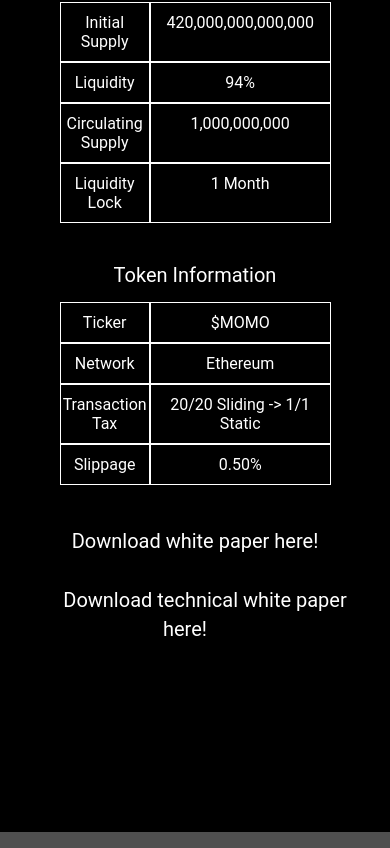
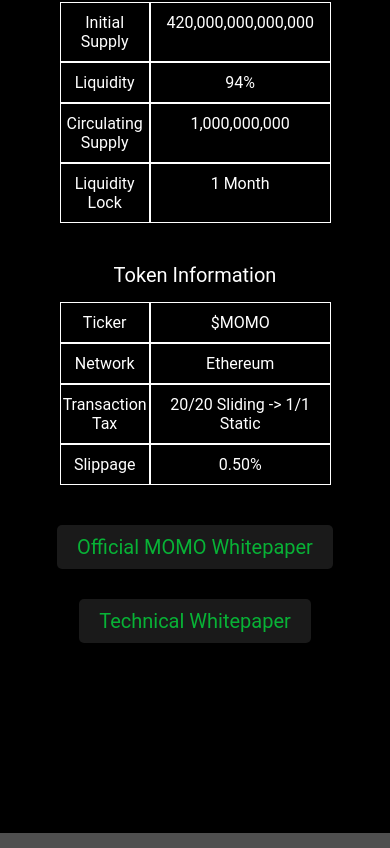
Before and after one commit to Loftly/MOMO, a Next.js app: page / in a window 390 px wide. Shown: the part 6331-7179 px from the top of the page. Built offline with nearby package versions, Linux system fonts and the light colour scheme; grey boxes are pictures that could not be loaded; a web font is replaced by a local one.

Commit message:
Optimizing Mobile/PC

```diff
--- a/src/components/tokenomics/index.js
+++ b/src/components/tokenomics/index.js
@@ -68,10 +68,10 @@ export default function Tokenomics(){
                     </div>
                 ))}
                 <div className={Styles.whitePaper}>
-                    <a href='/Main_WP.pdf' target="_blank">Download white paper here!</a>
+                    <a href='/Main_WP.pdf' target="_blank">Official MOMO Whitepaper</a>
                 </div>
                 <div className={Styles.whitePaper}>
-                    <a href='/Technical_White_Paper.pdf' target="_blank">Download technical white paper here!</a>
+                    <a href='/Technical_White_Paper.pdf' target="_blank">Technical Whitepaper</a>
                 </div>
             </div>
         </div>
--- a/src/components/tokenomics/index.module.scss
+++ b/src/components/tokenomics/index.module.scss
@@ -1,7 +1,10 @@
+/* Phase Circle SCSS */
 .container {
     padding: 40px 0;
     display: flex;
     justify-content: center;
+    align-items: center; /* This will vertically center the content */
+    flex-direction: column; /* This ensures the content stacks vertically */
 
     .content {
         @media (max-width: 768px) {
@@ -10,6 +13,7 @@
 
         .tiTable {
             margin: 40px 0;
+            width: 100%; /* Ensuring it takes the full width */
 
             .header {
                 font-size: 20px;
@@ -20,6 +24,7 @@
             .content {
                 display: flex;
                 flex-direction: column;
+                justify-content: center; /* This will center the content horizontally */
 
                 .property {
                     display: grid;
@@ -44,15 +49,17 @@
             margin: 30px 0;
 
             a {
-                color: white;
+                display: inline-block;  // Allows padding and other styles to be applied
+                color: var(--theme-color);  // Use the theme color
+                background-color: rgba(255, 255, 255, 0.1);  // Slight background for visibility
                 text-decoration: none;
                 padding: 10px 20px;
                 border-radius: 5px;
-                transition: background-color 0.3s ease;
+                transition: background-color 0.3s ease, transform 0.3s ease;
 
                 &:hover {
-                    text-decoration: underline;
-                    background-color: rgba(255, 255, 255, 0.1);
+                    background-color: rgba(255, 255, 255, 0.2);  // Darker background on hover
+                    transform: translateY(-3px);  // Slight lift effect on hover
                 }
 
                 @media (max-width: 768px) {
@@ -60,5 +67,6 @@
                 }
             }
         }
+
     }
 }
```
